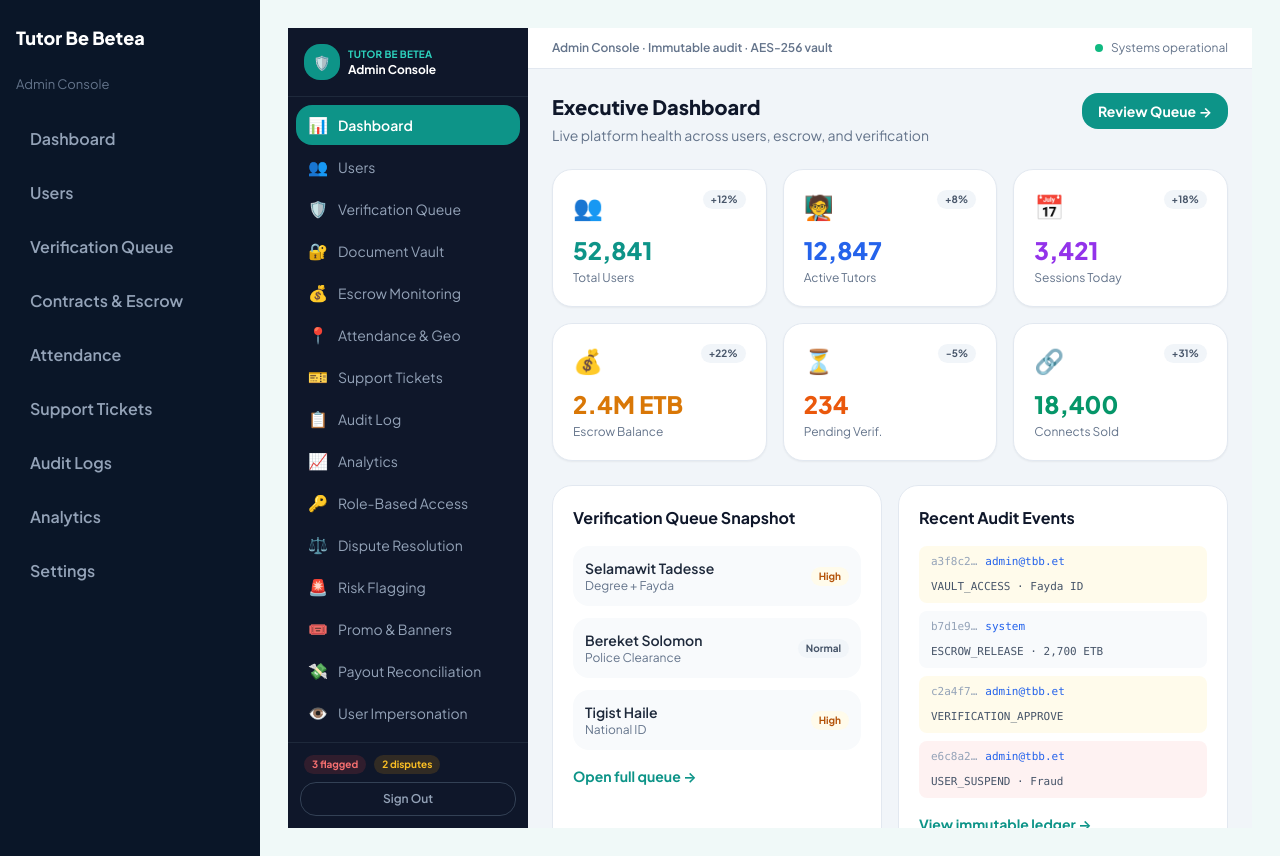
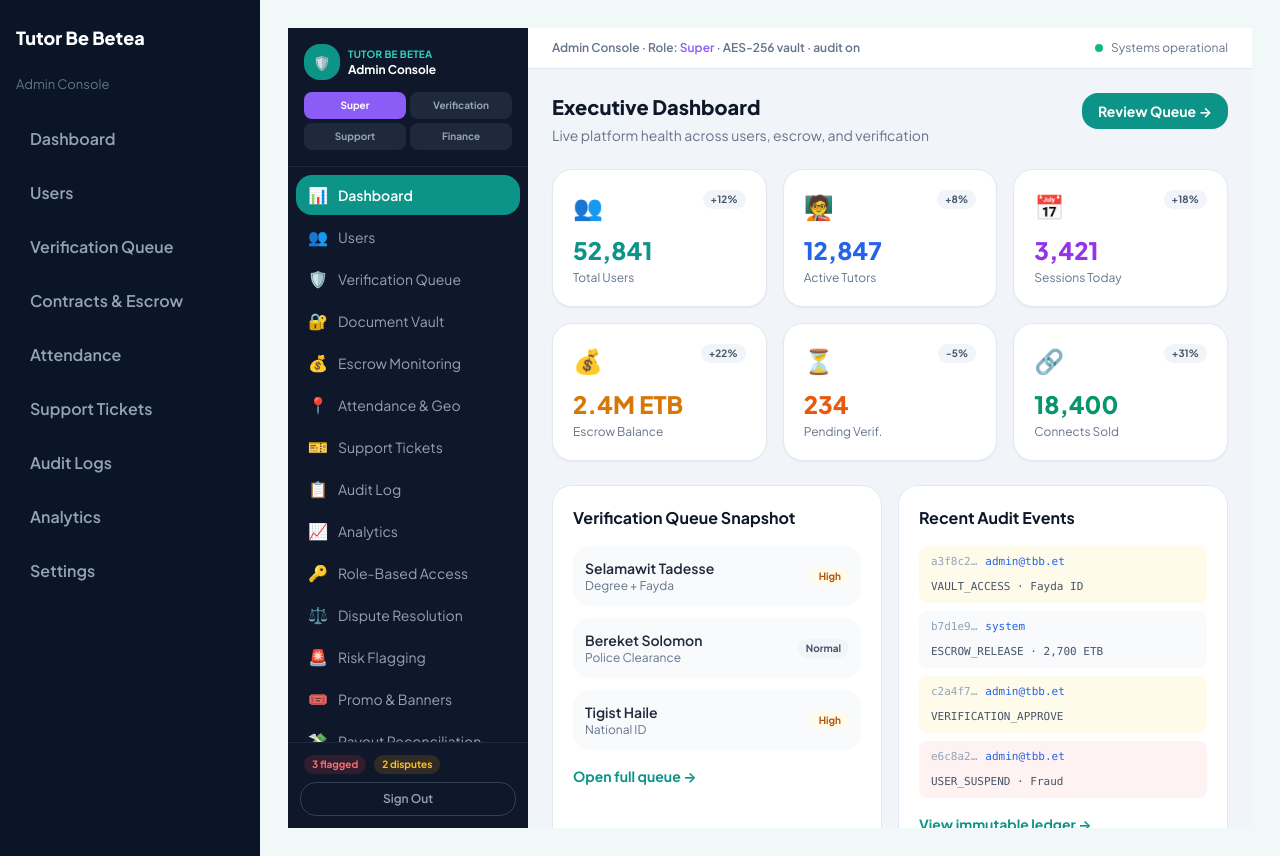
Before and after one commit to Zeordi/tutor-be-betea, a Next.js app in the folder apps/admin/: page / in a window 1280 px wide. Built offline with nearby package versions, Linux system fonts and the light colour scheme.

Commit message:
Update layout.tsx

```diff
--- a/apps/admin/app/(dashboard)/layout.tsx
+++ b/apps/admin/app/(dashboard)/layout.tsx
@@ -2,29 +2,41 @@
 
 import Link from "next/link";
 import { usePathname, useRouter } from "next/navigation";
-import { useEffect, useState } from "react";
+import { useEffect, useMemo, useState } from "react";
 
-const SIDEBAR = [
-  // Core (already in repo)
-  { href: "/", id: "dashboard", icon: "📊", label: "Dashboard" },
-  { href: "/users", id: "users", icon: "👥", label: "Users" },
-  { href: "/verification", id: "verification", icon: "🛡️", label: "Verification Queue" },
-  { href: "/vault", id: "vault", icon: "🔐", label: "Document Vault" },
-  { href: "/contracts", id: "escrow", icon: "💰", label: "Escrow Monitoring" },
-  { href: "/attendance", id: "geofence", icon: "📍", label: "Attendance & Geo" },
-  { href: "/tickets", id: "tickets", icon: "🎫", label: "Support Tickets" },
-  { href: "/audit-logs", id: "audit", icon: "📋", label: "Audit Log" },
-  { href: "/analytics", id: "analytics", icon: "📈", label: "Analytics" },
-  // Figma Admin Console (new)
-  { href: "/rbac", id: "rbac", icon: "🔑", label: "Role-Based Access" },
-  { href: "/disputes", id: "disputes", icon: "⚖️", label: "Dispute Resolution" },
-  { href: "/risk-flags", id: "risk-flags", icon: "🚨", label: "Risk Flagging" },
-  { href: "/promos", id: "promos", icon: "🎟️", label: "Promo & Banners" },
-  { href: "/payouts", id: "payouts", icon: "💸", label: "Payout Reconciliation" },
-  { href: "/impersonation", id: "impersonation", icon: "👁️", label: "User Impersonation" },
-  // Account
-  { href: "/settings", id: "settings", icon: "⚙️", label: "System Settings" },
+type AdminRole = "super" | "verification" | "support" | "finance";
+
+const SIDEBAR: {
+  href: string;
+  id: string;
+  icon: string;
+  label: string;
+  roles: AdminRole[];
+}[] = [
+  { href: "/", id: "dashboard", icon: "📊", label: "Dashboard", roles: ["super", "verification", "support", "finance"] },
+  { href: "/users", id: "users", icon: "👥", label: "Users", roles: ["super", "support"] },
+  { href: "/verification", id: "verification", icon: "🛡️", label: "Verification Queue", roles: ["super", "verification"] },
+  { href: "/vault", id: "vault", icon: "🔐", label: "Document Vault", roles: ["super", "verification"] },
+  { href: "/contracts", id: "escrow", icon: "💰", label: "Escrow Monitoring", roles: ["super", "finance", "support"] },
+  { href: "/attendance", id: "geofence", icon: "📍", label: "Attendance & Geo", roles: ["super", "support"] },
+  { href: "/tickets", id: "tickets", icon: "🎫", label: "Support Tickets", roles: ["super", "support"] },
+  { href: "/audit-logs", id: "audit", icon: "📋", label: "Audit Log", roles: ["super"] },
+  { href: "/analytics", id: "analytics", icon: "📈", label: "Analytics", roles: ["super", "finance"] },
+  { href: "/rbac", id: "rbac", icon: "🔑", label: "Role-Based Access", roles: ["super"] },
+  { href: "/disputes", id: "disputes", icon: "⚖️", label: "Dispute Resolution", roles: ["super", "support"] },
+  { href: "/risk-flags", id: "risk-flags", icon: "🚨", label: "Risk Flagging", roles: ["super", "support"] },
+  { href: "/promos", id: "promos", icon: "🎟️", label: "Promo & Banners", roles: ["super", "finance"] },
+  { href: "/payouts", id: "payouts", icon: "💸", label: "Payout Reconciliation", roles: ["super", "finance"] },
+  { href: "/impersonation", id: "impersonation", icon: "👁️", label: "User Impersonation", roles: ["super"] },
+  { href: "/settings", id: "settings", icon: "⚙️", label: "System Settings", roles: ["super"] },
 ];
+
+const ROLE_META: Record<AdminRole, { label: string; color: string }> = {
+  super: { label: "Super", color: "#8B5CF6" },
+  verification: { label: "Verification", color: "#0072CE" },
+  support: { label: "Support", color: "#F59E0B" },
+  finance: { label: "Finance", color: "#10B981" },
+};
 
 export default function AdminDashboardLayout({
   children,
@@ -34,13 +46,26 @@ export default function AdminDashboardLayout({
   const pathname = usePathname();
   const router = useRouter();
   const [ready, setReady] = useState(false);
+  const [role, setRole] = useState<AdminRole>("super");
 
   useEffect(() => {
     setReady(true);
-    // Soft gate for local preview — enable when auth is ready:
-    // const token = localStorage.getItem("admin_token") || localStorage.getItem("token");
-    // if (!token) router.replace("/login");
+    const saved =
+      typeof window !== "undefined"
+        ? (localStorage.getItem("admin_role") as AdminRole | null)
+        : null;
+    if (saved && ROLE_META[saved]) setRole(saved);
   }, [router]);
+
+  const setRolePersist = (r: AdminRole) => {
+    setRole(r);
+    localStorage.setItem("admin_role", r);
+  };
+
+  const lockedCount = useMemo(
+    () => SIDEBAR.filter((i) => !i.roles.includes(role)).length,
+    [role]
+  );
 
   if (!ready) {
     return (
@@ -54,7 +79,7 @@ export default function AdminDashboardLayout({
     <div className="flex h-screen overflow-hidden bg-slate-100 dark:bg-[#060E1A]">
       <aside className="flex w-60 shrink-0 flex-col bg-slate-900">
         <div className="border-b border-slate-800 p-4">
-          <div className="flex items-center gap-2">
+          <div className="mb-3 flex items-center gap-2">
             <div className="flex h-9 w-9 items-center justify-center rounded-xl bg-teal-600 text-sm">
               🛡️
             </div>
@@ -65,14 +90,53 @@ export default function AdminDashboardLayout({
               <p className="text-xs font-bold text-white">Admin Console</p>
             </div>
           </div>
+          {/* RBAC role switcher — dims locked nav */}
+          <div className="grid grid-cols-2 gap-1">
+            {(Object.keys(ROLE_META) as AdminRole[]).map((r) => (
+              <button
+                key={r}
+                type="button"
+                onClick={() => setRolePersist(r)}
+                className={`rounded-lg px-2 py-1.5 text-[10px] font-bold ${
+                  role === r ? "text-white" : "bg-slate-800 text-slate-400"
+                }`}
+                style={
+                  role === r
+                    ? { backgroundColor: ROLE_META[r].color }
+                    : undefined
+                }
+              >
+                {ROLE_META[r].label}
+              </button>
+            ))}
+          </div>
+          {lockedCount > 0 && (
+            <p className="mt-2 text-[10px] text-slate-500">
+              {lockedCount} nav items locked for this role
+            </p>
+          )}
         </div>
 
         <nav className="flex-1 space-y-0.5 overflow-y-auto p-2">
           {SIDEBAR.map((item) => {
+            const allowed = item.roles.includes(role);
             const active =
               item.href === "/"
                 ? pathname === "/"
                 : pathname === item.href || pathname.startsWith(`${item.href}/`);
+            if (!allowed) {
+              return (
+                <div
+                  key={item.id}
+                  title="Locked for current role"
+                  className="flex w-full cursor-not-allowed items-center gap-2.5 rounded-xl px-3 py-2.5 text-left text-sm text-slate-600 opacity-40"
+                >
+                  <span className="text-base leading-none">{item.icon}</span>
+                  <span>{item.label}</span>
+                  <span className="ml-auto text-[10px]">🔒</span>
+                </div>
+              );
+            }
             return (
               <Link
                 key={item.id}
@@ -117,7 +181,11 @@ export default function AdminDashboardLayout({
         <div className="border-b border-slate-200 bg-white px-6 py-3 dark:border-slate-800 dark:bg-[#0A1628]">
           <div className="flex items-center justify-between gap-3">
             <p className="text-xs font-semibold text-slate-500">
-              Admin Console · Immutable audit · AES-256 vault
+              Admin Console · Role:{" "}
+              <span style={{ color: ROLE_META[role].color }}>
+                {ROLE_META[role].label}
+              </span>{" "}
+              · AES-256 vault · audit on
             </p>
             <div className="flex items-center gap-2">
               <span className="h-2 w-2 rounded-full bg-emerald-500" />
```
